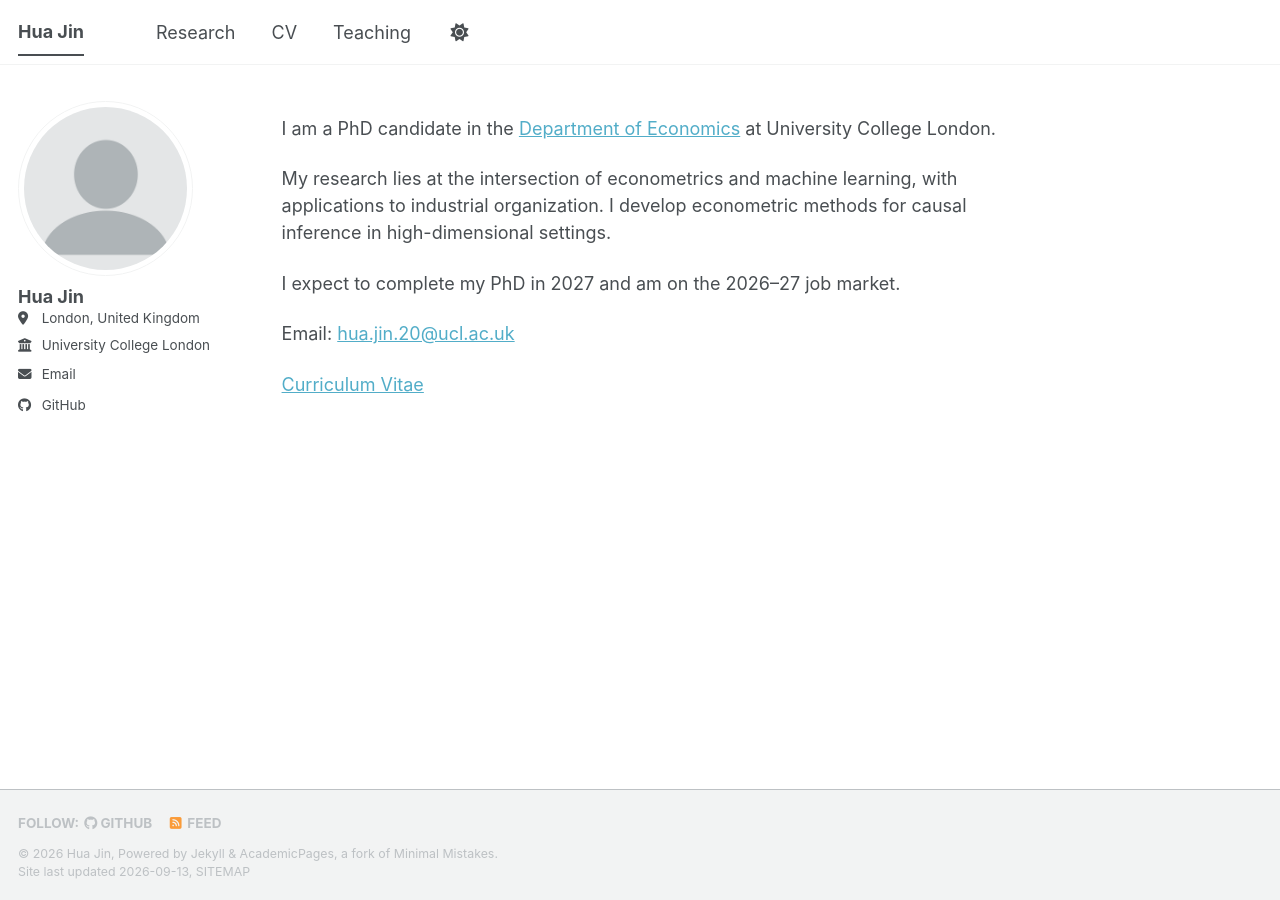
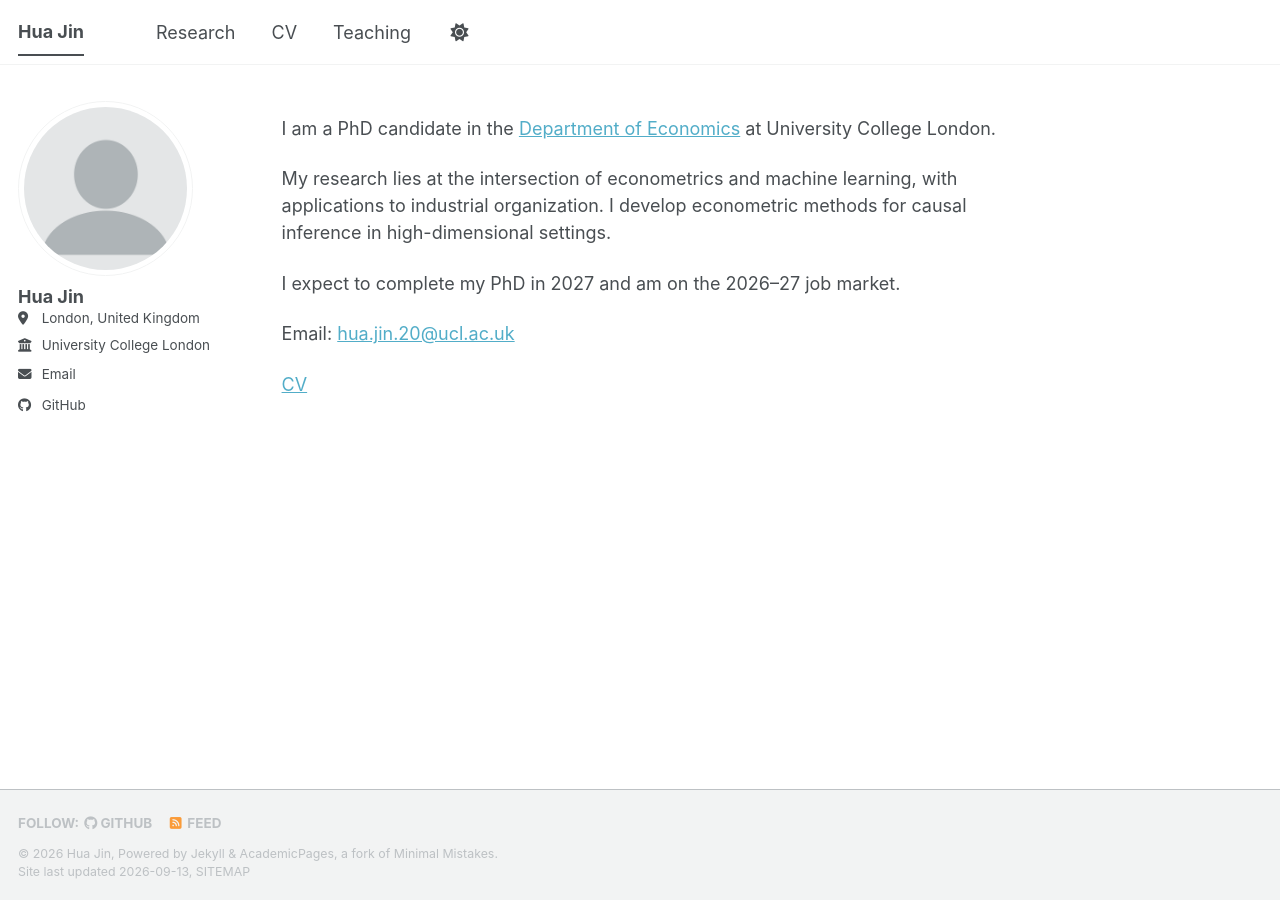
Before and after one commit to huajin-econ/huajin-econ.github.io, a Jekyll site: the page built from _pages/about.md, in a window 1280 px wide. Built offline with Jekyll 4.4.1, drawn with Linux system fonts in a browser that asks for light colours; a style sheet for code colours, icons or effects is not loaded.

Commit message:
Change 'Curriculum Vitae' to 'CV' in about page

```diff
--- a/_pages/about.md
+++ b/_pages/about.md
@@ -15,4 +15,4 @@ I expect to complete my PhD in 2027 and am on the 2026–27 job market.
 
 Email: [hua.jin.20@ucl.ac.uk](mailto:hua.jin.20@ucl.ac.uk)
 
-[Curriculum Vitae](/files/cv_Hua_Jin.pdf)
+[CV](/files/cv_Hua_Jin.pdf)
```
